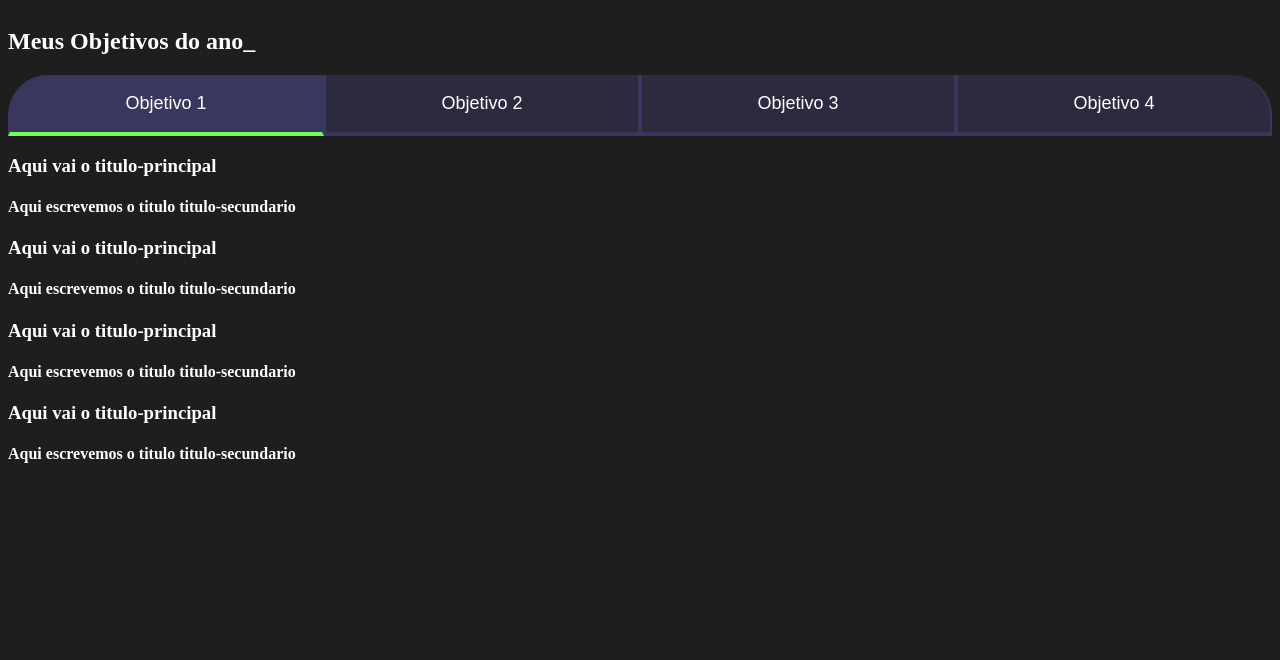
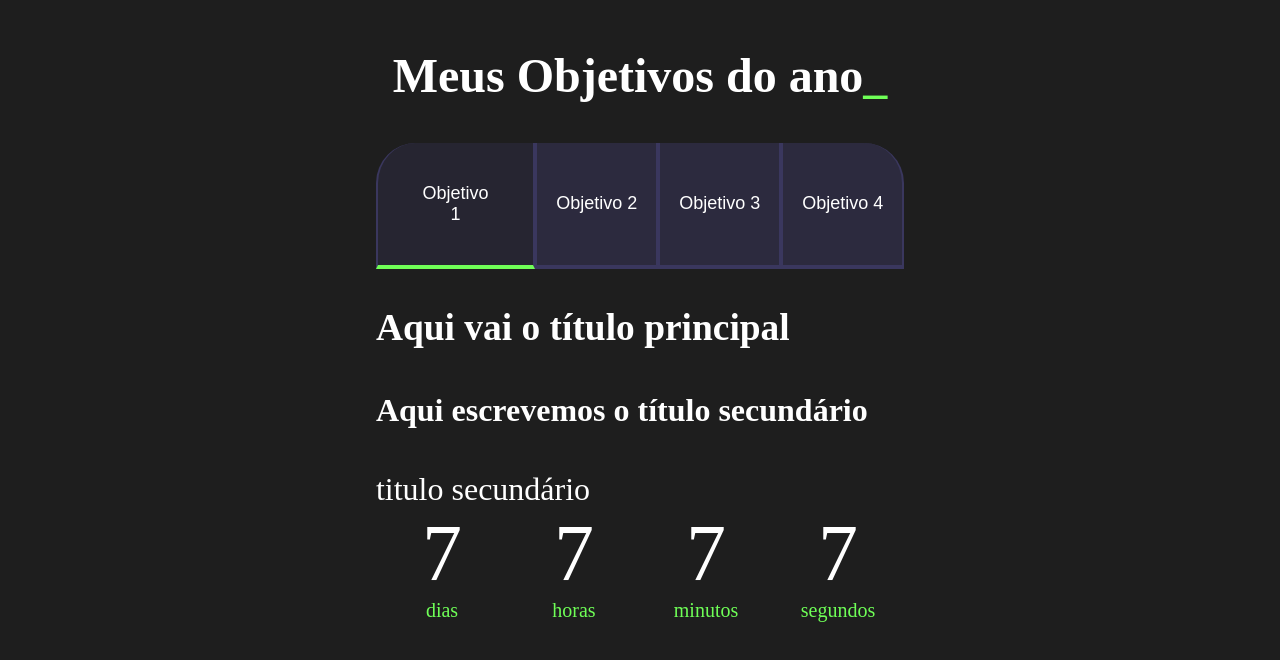
Before and after one commit to ysscatarina25/terceiro-repositorio, a plain HTML site: page index.html in a window 1280 px wide. Drawn offline with Linux system fonts and the light colour scheme.

Commit message:
11/04/24

```diff
--- a/index.html
+++ b/index.html
@@ -8,8 +8,10 @@
 </head>
 <body>
 
-    <section class="conteudo-principal"></section>
-    <h2 class=”titulo-principal”>Meus Objetivos do ano<span>_<span></h2>
+    <section class="conteudo-principal">
+    <h2 class="titulo-principal">Meus Objetivos do ano<span>_<span></h2>
+
+    <div class="conteudo">
         <div class="botoes">
             <button class="botao ativo"> Objetivo 1 </button>
             <button class="botao "> Objetivo 2 </button>
@@ -18,25 +20,45 @@
         </div>
 
         <div class="abas-textos">
+            <div class="aba-conteudo ativo">
+                <h3 class="aba-conteudo-titulo-principal"> Aqui vai o título principal </h3>
+                <h4 class="aba-conteudo-titulo-secundario">Aqui escrevemos o título secundário </h4>
+                titulo secundário </h4>
+                <div class="contador">
+                 <div class="contador-digito">
+                    <p class="contador-digito-numero"> 7 </p>
+                    <p class="contador-digito-texto"> dias </p>
+                 </div>
+                 <div class="contador-digito">
+                    <p class="contador-digito-numero"> 7 </p>
+                    <p class="contador-digito-texto"> horas </p>
+                 </div>
+                 <div class="contador-digito">
+                    <p class="contador-digito-numero"> 7 </p>
+                    <p class="contador-digito-texto"> minutos </p>
+                 </div>
+                 <div class="contador-digito">
+                    <p class="contador-digito-numero"> 7 </p>
+                    <p class="contador-digito-texto"> segundos </p>
+                 </div>
+
+
+             </div>
             <div class="aba-conteudo">
-            <h3 class="aba-conteudo-titulo-principal"> Aqui vai o titulo-principal </h3>
-            <h4 class="aba-conteudo-titulo-secunario">Aqui escrevemos o titulo titulo-secundario</h4>
-
-            <div class="abas-textos">
+                <h3 class="aba-conteudo-titulo-principal"> Aqui vai o título principal </h3>
+                <h4 class="aba-conteudo-titulo-secundario">Aqui escrevemos o título secundário </h4>
+            </div>
             <div class="aba-conteudo">
-                    <h3 class="aba-conteudo-titulo-principal"> Aqui vai o titulo-principal </h3>
-                    <h4 class="aba-conteudo-titulo-secunario">Aqui escrevemos o titulo titulo-secundario</h4>
-
-                    <div class="abas-textos">
+                <h3 class="aba-conteudo-titulo-principal"> Aqui vai o título principal </h3>
+                <h4 class="aba-conteudo-titulo-secundario">Aqui escrevemos o título secundário </h4>
+            </div>
             <div class="aba-conteudo">
-                            <h3 class="aba-conteudo-titulo-principal"> Aqui vai o titulo-principal </h3>
-                            <h4 class="aba-conteudo-titulo-secunario">Aqui escrevemos o titulo titulo-secundario</h4>
-
-                            <div class="abas-textos">
-                                <div class="aba-conteudo">
-                                    <h3 class="aba-conteudo-titulo-principal"> Aqui vai o titulo-principal </h3>
-                                    <h4 class="aba-conteudo-titulo-secunario">Aqui escrevemos o titulo titulo-secundario</h4>
-
+                <h3 class="aba-conteudo-titulo-principal"> Aqui vai o título principal </h3>
+                <h4 class="aba-conteudo-titulo-secundario">Aqui escrevemos o título secundário </h4>
+            </div>
+        </div>
+    </div>
+</section>
     <script src="main.js"></script>
 </body>
 </html>
--- a/main.js
+++ b/main.js
@@ -1,11 +1,40 @@
 const botoes = document.querySelectorAll(".botao");
+const textos = document.querySelectorAll(".aba-conteudo");
 
-for (let i=0; i < botoes.length; i++){
-    botoes[i].onclick = function() {
+for (let i=0; i<botoes.length; i++) {
 
-        for (let j=0; j <botoes.length; j++){
+    botoes[i].onclick = function(){
+
+        for (let j=0; j<botoes.length; j++){
             botoes[j].classList.remove("ativo");
+            textos[j].classList.remove("ativo");
         }
+
         botoes[i].classList.add("ativo");
+        textos[i].classList.add("ativo");
     }
 }
+
+const contadores = document.querySelectorAll(".contador");
+const tempoObjetivol = new Date("2024-05-10T23:59:59");
+let tempoAtual = new Date();
+
+contadores[0].textContent = tempoObjetivo1 - tempoAtual;
+
+function calculaTempo(tempoObjetivo){
+    let tempoAtual= new Date();
+    let tempoFinal = tempoObjetivo - tempoAtual;
+
+    let segundos = Math.floor(tempoFinal/1000);
+    let minutos = Math.floor(segundos/60);
+    let horas = Math.floor(minutos/60);
+    let dias = Math.floor(horas/24);
+
+    segundos %=60;
+    minutos %=60;
+    horas %=24;
+
+    return dias + "dias" + horas + "horas" + minutos + "munitos" + segundos + "segundos";
+}
+
+tempoObjetivo1 - tempoAtual
--- a/style.css
+++ b/style.css
@@ -12,7 +12,9 @@
 body {
     background-color: var(--cor-de-fundo);
     color: var(--branco);
+ font-family: Chakra Petch", sans-serif;
 }
+
 
 .conteudo-principal {
     display: flex;
@@ -24,20 +26,21 @@ body {
     margin: 0 auto;
 }
 
-.titulo-principal {
+.conteudo-principal {
     text-align: left;
     width: 100%;
     font-size: 32px;
 }
 
-.titulo-principal span {
+.conteudo-principal span {
     color: var(--verde);
 }
 
 .botao {
     font-family: "Crakra Petch", sans-serif;
     background-color: var(--botao-inativo);
-    color: var(--branco); display: flex;
+    color: var(--branco);
+    display: flex;
     justify-content: center;
     padding: 1em;
     font-size: 18px;
@@ -48,14 +51,68 @@ body {
     border-right: 2px solid var(--botao-ativo);
     border-top: none;
 }
+.botao:first-child {
+    border-radius: 40px 40px 0 0;
+}
 
 .botoes {
     display: block;
+
 }
 
-.ativo {
+.botao.ativo {
     background-color: var(--botao-ativo);
     border-bottom: 4px solid var(--verde);
+}
+
+.botao.ativo {
+    background-color: var(--texto-fundo);
+    padding: 40px;
+    border-radius: 0 0 40px 40px;
+}
+
+.aba.conteuo-titulo-principal{
+    font-size: 28px;
+    text-align: center;
+
+}
+
+.aba.conteuo-titulo-segunario{
+    text-align: center;
+    color: var(--verde);
+    text-transform: uppercase;
+}
+
+.aba-conteudo.ativo{
+    display: block;
+}
+
+.aba-conteudo{
+    display: none;
+}
+
+.contador{
+    display: flex;
+    justify-content: center;
+    flex-wrap: wrap;
+}
+
+.contador-digito {
+    padding: 0 16px;
+    text-align: center;
+    min-width: 100px;
+}
+
+.contador-digito-numero {
+    font-size: 80px;
+    margin: 0;
+
+}
+
+.contador-digito-texto {
+     color: var(--verde);
+     font-size: 20px;
+     margin: 0;
 }
 
 @media screen and (min-width: 768px) {
```
Lines whose indentation alone changed are shown as unchanged.
